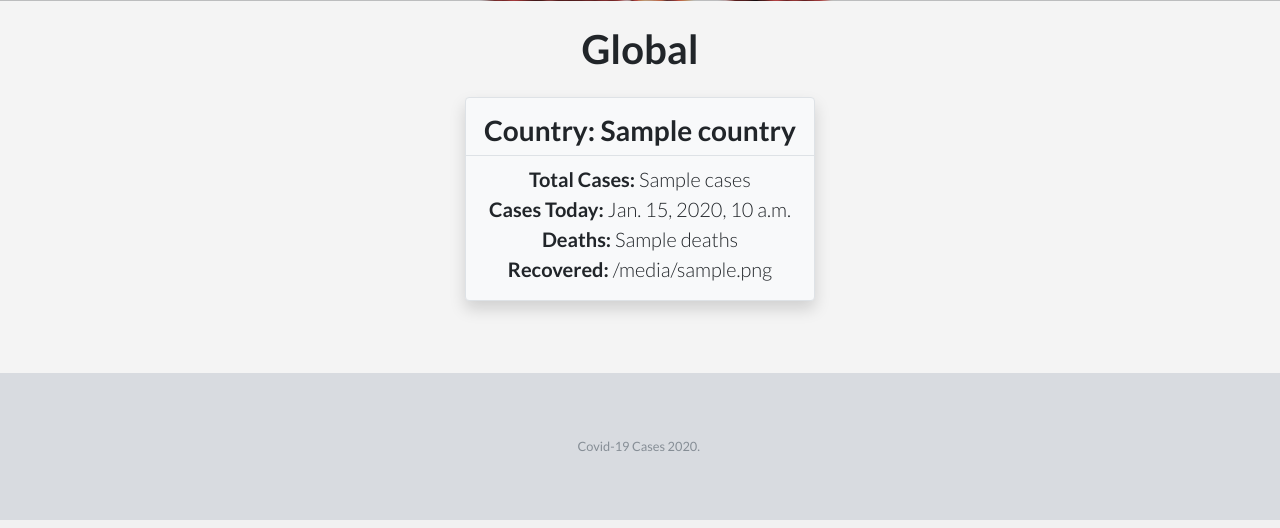
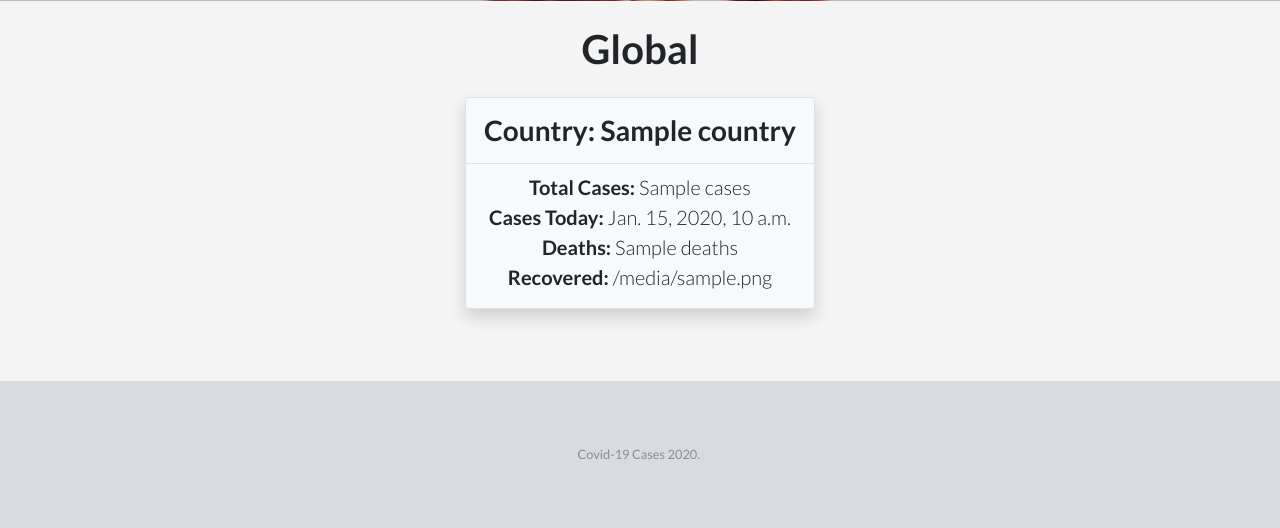
Before and after one commit to jimenezraul/covid-19-search, a Django app: page /covid_search/ in a window 1280 px wide. Shown: the part 537-1065 px from the top of the page. Run offline with Django 3.2, Linux system fonts and the light colour scheme; tables that the repository leaves empty hold one stand-in row (values such as "Sample post"); a database or web service that is not in the repository returns one stand-in record (values such as "Sample title"); data that the repository does not hold is empty; some libraries are stand-ins or nearby versions.

Commit message:
Update  index.html

```diff
--- a/covidapp/templates/covidapp/index.html
+++ b/covidapp/templates/covidapp/index.html
@@ -59,7 +59,7 @@
                 <div class="col-12 col-sm-10 col-md-6 col-lg-4 col-xl-4">
                     <div class="border rounded p-0 mt-3 bg-light shadow">
                         <div class="mx-auto features-icons-item mb-3 mb-lg-0 mb-lg-3">
-                            <h3 class="mt-3 border-bottom pb-2">Country: {{search_result.country}}</h3>
+                            <h3 class="pt-3 border-bottom pb-3">Country: {{search_result.country}}</h3>
                             <p class="lead mb-0"><span class="font-weight-bold">Total Cases:</span>
                                 {{search_result.total_cases}}</p>
                             <p class="lead mb-0"><span class="font-weight-bold">Cases Today:</span>
@@ -79,7 +79,7 @@
                 <div class="col-12 col-sm-10 col-md-6 col-lg-4 col-xl-4">
                     <div class="border rounded p-0 mt-3 bg-light shadow">
                         <div class="mx-auto features-icons-item mb-3 mb-lg-0 mb-lg-3">
-                            <h3 class="mt-3 border-bottom pb-2">Country: {{c.country}}</h3>
+                            <h3 class="pt-3 border-bottom pb-3">Country: {{c.country}}</h3>
                             <p class="lead mb-0"><span class="font-weight-bold">Total Cases:</span> {{c.cases}}</p>
                             <p class="lead mb-0"><span class="font-weight-bold">Cases Today:</span> {{c.todayCases}}</p>
                             <p class="lead mb-0"><span class="font-weight-bold">Deaths:</span> {{c.deaths}}</p>
```
